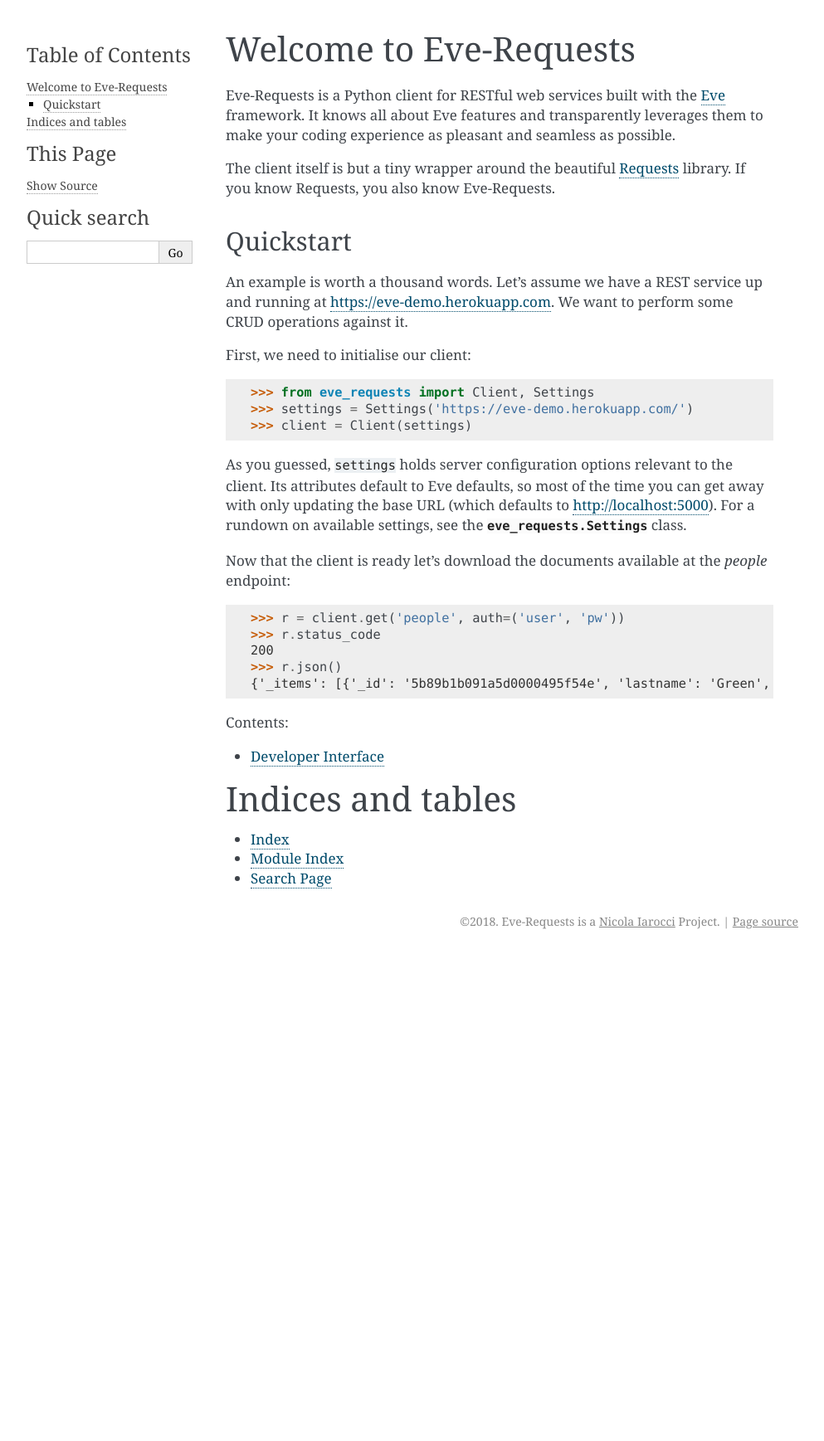
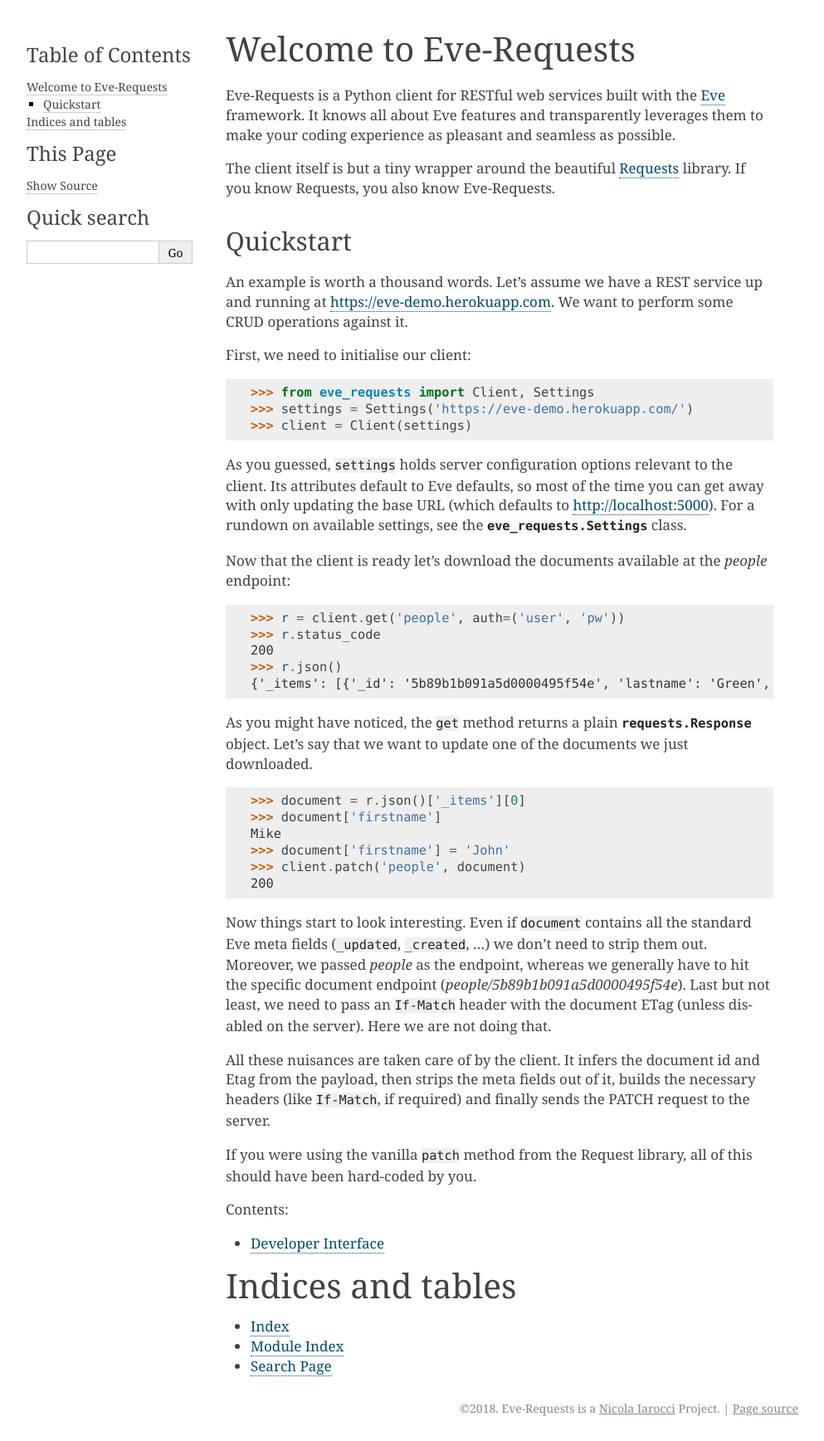
Before and after one commit to pyeve/eve-requests, a Sphinx documentation site: the page built from docs/index.rst, in a window 1280 px wide. Shown: the whole page at 83% size, without its empty margins (148-1141 px from the left). Built offline with Sphinx 7.4.7, drawn with Linux system fonts in a browser that asks for light colours; before the commit the page ends 1150 px from its top, so only the background shows below that.

Commit message:
Add _links to meta fields; improve on quickstart [WIP]

```diff
--- a/docs/index.rst
+++ b/docs/index.rst
@@ -40,8 +40,35 @@
     >>> r.json()
     {'_items': [{'_id': '5b89b1b091a5d0000495f54e', 'lastname': 'Green', ... }
 
-.. _Eve:
-    http://python-eve.org/
+As you might have noticed, the ``get`` method returns a plain
+:class:`requests.Response` object. Let's say that we want to update one of
+the documents we just downloaded.
+
+    >>> document = r.json()['_items'][0]
+    >>> document['firstname']
+    Mike
+    >>> document['firstname'] = 'John'
+    >>> client.patch('people', document)
+    200
+
+Now things start to look interesting. Even if ``document`` contains all the
+standard Eve meta fields (``_updated``, ``_created``, ...) we don't need to
+strip them out. Moreover, we passed
+*people* as the endpoint, whereas we generally have to hit the specific
+document endpoint (*people/5b89b1b091a5d0000495f54e*). Last but not least, we
+need to pass an ``If-Match`` header with the document ETag (unless disabled
+on the server). Here we are not doing that.
+
+All these nuisances are taken care of by the client. It infers the document id
+and Etag from the payload, then strips the meta fields out of it, builds the
+necessary headers (like ``If-Match``, if required) and finally sends the
+PATCH request to the server.
+
+If you were using the vanilla ``patch`` method from the Request library,
+all of this should have been hard-coded by you.
+
+
+.. _Eve: http://python-eve.org/
 
 .. _Requests:
     http://python-requests.org/
```
Also changed, not shown: 1 other file.
